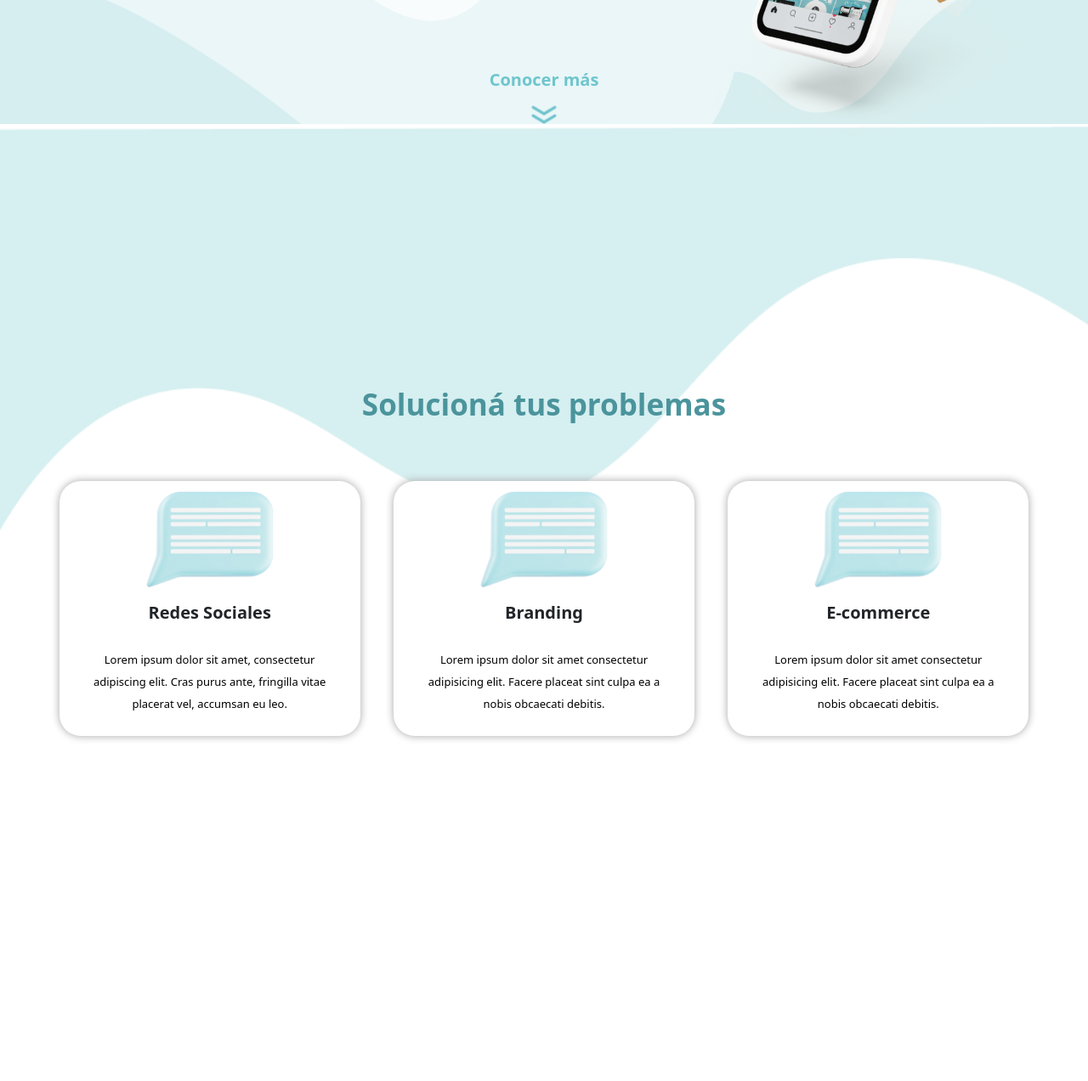
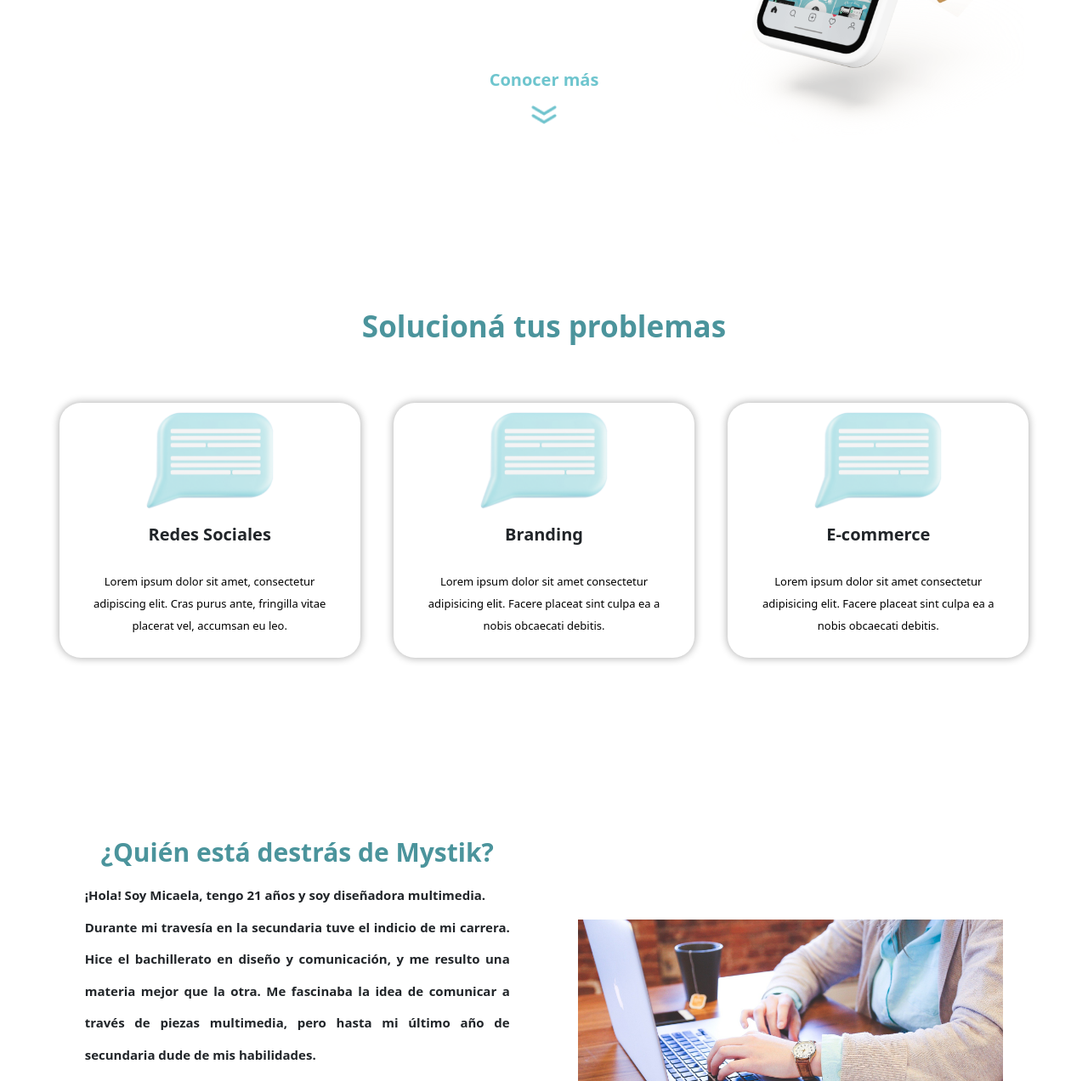
Before and after one commit to TrellixVulnTeam/mystik-design_MKEX, a website: page index.html in a window 1280 px wide. Shown: the part 468-1740 px from the top of the page at 85% size. Drawn offline with nearby package versions, Linux system fonts and the light colour scheme; a web font is replaced by a local one.

Commit message:
Versión 1.4.3

```diff
--- a/index.html
+++ b/index.html
@@ -35,10 +35,10 @@
                             <a href="#home" class="nav-link">Home</a>
                         </li>
                         <li class="nav-item">
-                            <a href="#sobre-mi" class="nav-link">Sobre mi</a>
+                            <a href="#servicios" class=" nav-link">Servicios</a>
                         </li>
                         <li class="nav-item">
-                            <a href="#servicios" class=" nav-link">Servicios</a>
+                            <a href="#sobre-mi" class="nav-link">Sobre mi</a>
                         </li>
                         <li class="nav-item">
                             <a href="#proyectos" class="nav-link">Proyectos</a>
@@ -67,14 +67,14 @@
             <p>
                 Conocer más
             </p>
-            <a href="#sobre-mi"><img src="imagenes/flecha.png" alt="flecha-para-abajo"></a>
+            <a href="#servicios"><img src="imagenes/flecha.png" alt="flecha-para-abajo"></a>
         </div>
     </section>
     </header>
 
     <!-- Servicios -->
 
-    <div class="Servicios" id="servicio">
+    <div class="Servicios" id="servicios">
         <div class="Servicios__Titulo">
             <h3>Solucioná tus problemas</h3>
         </div>
@@ -116,7 +116,7 @@
                     <br>
                     Durante mi travesía en la secundaria tuve el indicio de mi carrera. Hice el bachillerato en diseño y comunicación, y me resulto una materia mejor que la otra. Me fascinaba la idea de comunicar a través de piezas multimedia, pero hasta mi último año de secundaria dude de mis habilidades.
                     <br>
-                    Hasta que un día tuvimos una exposición de universidades, donde conocí al ISEC y escuché por primera vez ¡DISEÑO MULTIMEDIA! Ese día mis dudas se disolvieron por completo, había encontrado la carrera perfecta para mí.
+                    Hasta que un día tuvimos una exposición de universidades, donde conocí al ISEC y escuché por primera vez ¡DISEÑO MULTIMEDIA! Ese día mis dudas acabaron, había encontrado la carrera perfecta para mí.
                 </p>
             </article>
             <article class="Sobre__Mi__1__Img">
@@ -170,7 +170,7 @@
     <!-- Formulario -->
 
     <section class="Formulario row">
-        <div class="Formulario__Titulo col-lg-6 offset-lg-2">
+        <div class="Formulario__Titulo col-lg-6 offset-lg-2" id="escribime">
             <h4>¡Escribime!</h4>
         </div>
         <form id="userform" action="" method="POST" autocomplete="on" class="Formulario__Rellenar container row">
--- a/scss/_header.scss
+++ b/scss/_header.scss
@@ -1,17 +1,15 @@
 header {
+    height: min-content;
     display: flex;
     flex-direction: column;
     align-items: center;
-    background-image: url(../imagenes/fondo-header.png);
-    background-size: cover;
-    background-repeat: no-repeat;
     .Header__Hero {
         width: 100%;
         display: flex;
         flex-direction: row;
         align-items: center;
         justify-content: space-evenly;
-        padding: 100px 0;
+        padding: 100px 0 0 0;
         .Header__Hero__Titulo{
             font-size: 1.3em;
             font-weight: 500;
@@ -30,7 +28,7 @@ header {
 }
 
 .Header__Hero__Siguiente {
-    margin-top: -200px;
+    margin-top: -100px;
     display: flex;
     flex-direction: column;
     align-items: center;
--- a/scss/_servicios.scss
+++ b/scss/_servicios.scss
@@ -1,12 +1,10 @@
 .Servicios {
-    height: 130vh;
-    background-image: url(../imagenes/fondo-servicios.png);
-    background-size: cover;
-    background-repeat: no-repeat;
+    height: 85vh;
     display: flex;
     flex-direction: column;
     align-items: center;
     justify-content: center;
+    padding: 175px 0 0 0;
     .Servicios__Titulo {
         h3 {
             color: #4B949C;
--- a/scss/_sobre-mi.scss
+++ b/scss/_sobre-mi.scss
@@ -1,7 +1,7 @@
 .Sobre__Mi {
     width: 100%;
     height: 150vh;
-    padding: 100px 0 0 0;
+    padding: 150px 0 0 0;
     display: flex;
     flex-direction: column;
     align-items: center;
@@ -16,10 +16,8 @@
             width: 500px;
             margin-bottom: 100px;
             .Sobre__Mi__1__Texto__Titulo{
-                background: $color_botones;
-                border-radius: 15px;
                 h2 {
-                    color: #ffffff;
+                    color: #4B949C;                    ;
                     text-align: center;
                 }
             }
```
Also changed, not shown: css/style.css.
